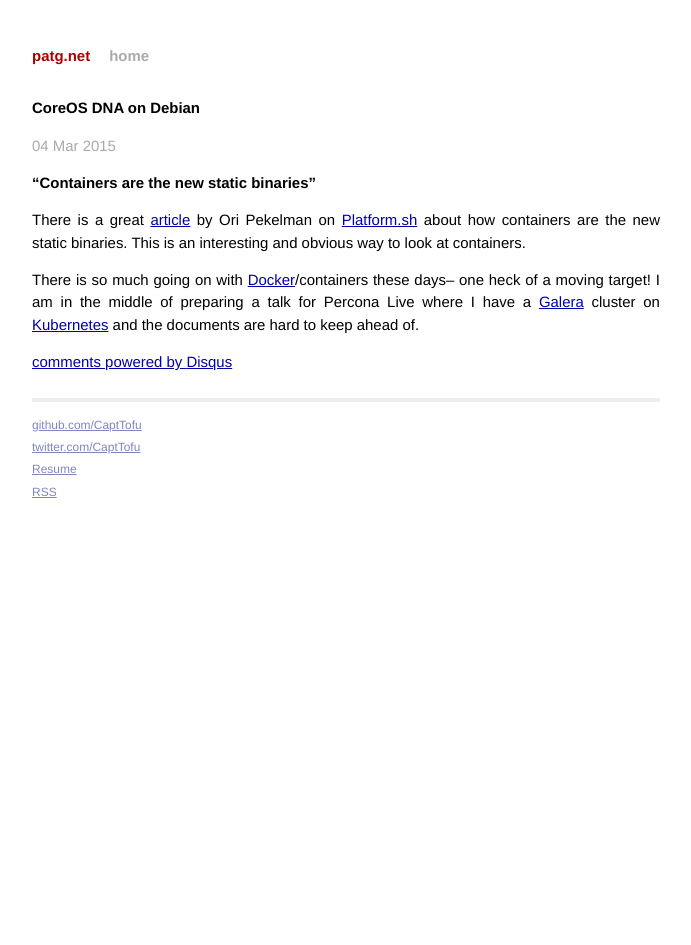
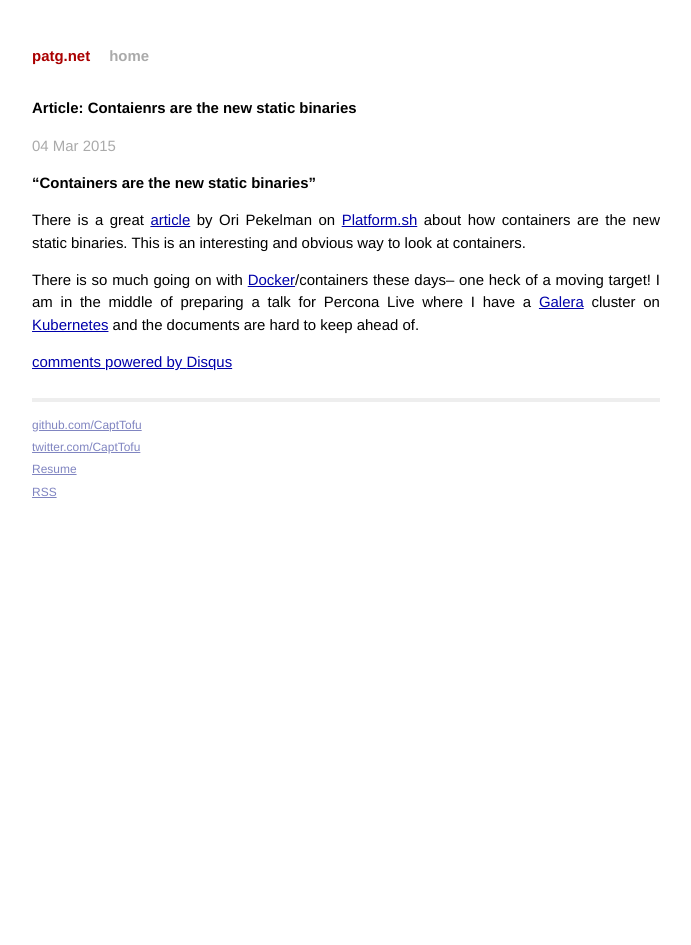
Before and after one commit to CaptTofu/patg.net, a Jekyll site: the page built from _posts/2015-03-04-docker-static-binaries.markdown, in a window 1280 px wide. Shown: the whole page, without its empty margins (294-985 px from the left). Built offline with Jekyll 4.4.1, drawn with Linux system fonts in a browser that asks for light colours; Markdown is read by kramdown in place of the engine named in the settings; comment, search, counter and statistics services are not loaded.

Commit message:
Fixed title

```diff
--- a/_posts/2015-03-04-docker-static-binaries.markdown
+++ b/_posts/2015-03-04-docker-static-binaries.markdown
@@ -1,6 +1,6 @@
 ---
 layout: post
-title: "CoreOS DNA on Debian"
+title: "Article: Contaienrs are the new static binaries"
 date: 2015-03-04 12:00:00
 categories: docker,deployment,binaries
 ---
```
